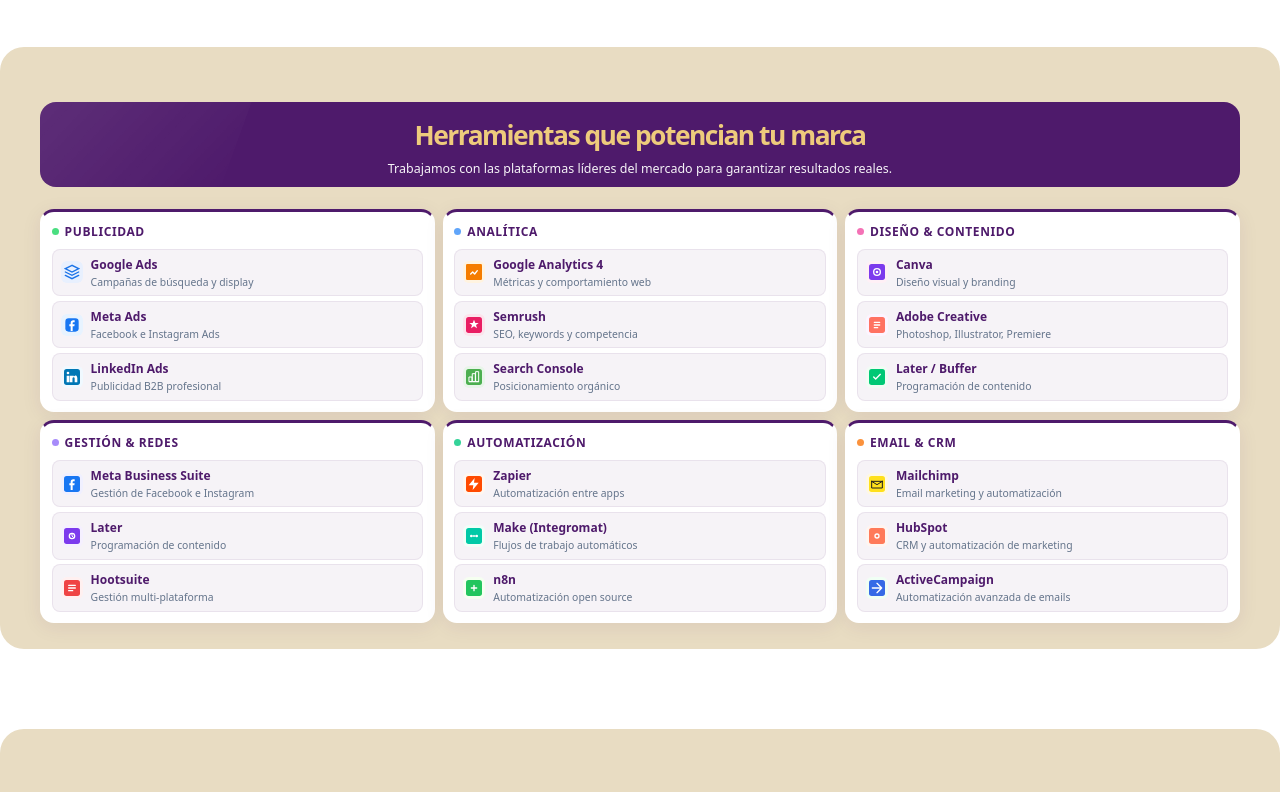
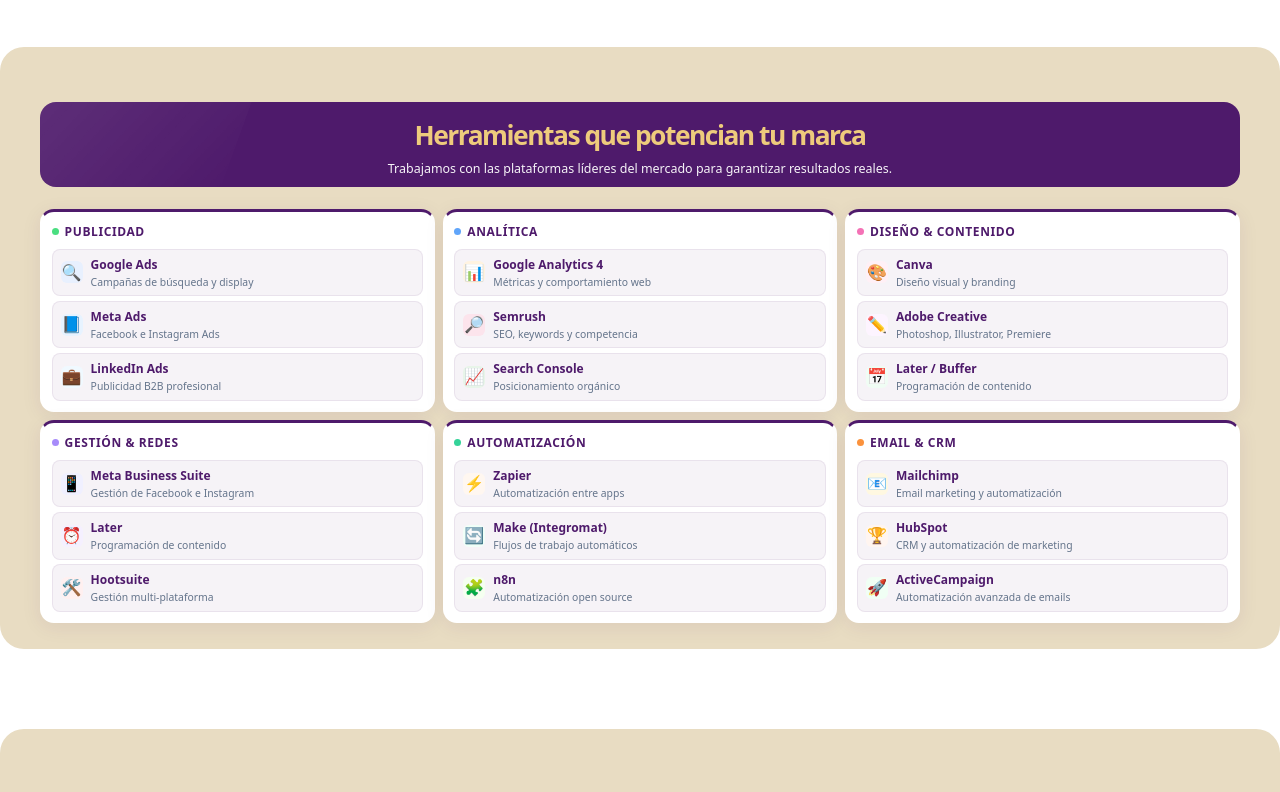
Before and after one commit to francoxvr/BRAVAS-WEB, a Next.js app in the folder frontend/: page /servicios in a window 1280 px wide. Shown: the part 3129-3921 px from the top of the page. Built offline with nearby package versions, Linux system fonts and the light colour scheme.

Commit message:
feat: make all sections editable from TinaCMS in Servicios page

```diff
--- a/frontend/src/components/sections/Servicios.tsx
+++ b/frontend/src/components/sections/Servicios.tsx
@@ -27,45 +27,18 @@
   { pregunta: '¿Puedo ver reportes del trabajo que hacen?', respuesta: 'Sí, todos los clientes reciben reportes mensuales detallados con métricas clave, análisis de resultados y recomendaciones. También tenés acceso a dashboards en tiempo real según el servicio contratado.' },
 ];
 
-const herramientas = [
-  { categoria: 'Publicidad', color: '#4ade80', tools: [
-    { nombre: 'Google Ads', desc: 'Campañas de búsqueda y display', bg: '#e8f0fe', icon: <svg width="16" height="16" viewBox="0 0 24 24" fill="none"><path d="M12 2L2 7l10 5 10-5-10-5zM2 17l10 5 10-5M2 12l10 5 10-5" stroke="#1a73e8" strokeWidth="2" strokeLinecap="round" /></svg> },
-    { nombre: 'Meta Ads', desc: 'Facebook e Instagram Ads', bg: '#e7f3ff', icon: <svg width="16" height="16" viewBox="0 0 24 24" fill="none"><rect x="2" y="2" width="20" height="20" rx="5" fill="#1877f2" /><path d="M16 8h-2a1 1 0 00-1 1v2h3l-.5 3H13v7h-3v-7H8v-3h2V9a4 4 0 014-4h2v3z" fill="white" /></svg> },
-    { nombre: 'LinkedIn Ads', desc: 'Publicidad B2B profesional', bg: '#f0f9ff', icon: <svg width="16" height="16" viewBox="0 0 24 24" fill="none"><rect width="24" height="24" rx="4" fill="#0077b5" /><path d="M6 8a2 2 0 100-4 2 2 0 000 4zm-2 2h4v10H4V10zm7 0h3.6v1.4c.5-.9 1.7-1.8 3.4-1.8C18.5 9.6 20 11 20 14v6h-4v-5.3c0-1.3-.5-2.2-1.6-2.2-.9 0-1.4.6-1.6 1.2-.1.2-.1.5-.1.8V20h-4V10z" fill="white" /></svg> },
-  ]},
-  { categoria: 'Analítica', color: '#60a5fa', tools: [
-    { nombre: 'Google Analytics 4', desc: 'Métricas y comportamiento web', bg: '#fff3e0', icon: <svg width="16" height="16" viewBox="0 0 24 24" fill="none"><rect width="24" height="24" rx="2" fill="#f57c00" /><path d="M7 15l3-3 3 3 4-5" stroke="white" strokeWidth="2" strokeLinecap="round" strokeLinejoin="round" /></svg> },
-    { nombre: 'Semrush', desc: 'SEO, keywords y competencia', bg: '#fce4ec', icon: <svg width="16" height="16" viewBox="0 0 24 24" fill="none"><rect width="24" height="24" rx="4" fill="#e91e63" /><path d="M12 4l2 5h5l-4 3 1.5 5L12 14l-4.5 3 1.5-5L5 9h5z" fill="white" /></svg> },
-    { nombre: 'Search Console', desc: 'Posicionamiento orgánico', bg: '#e8f5e9', icon: <svg width="16" height="16" viewBox="0 0 24 24" fill="none"><rect width="24" height="24" rx="4" fill="#4caf50" /><path d="M5 19h14M5 12h4v7H5zm5-5h4v12h-4zm5-3h4v15h-4z" stroke="white" strokeWidth="1.5" strokeLinecap="round" /></svg> },
-  ]},
-  { categoria: 'Diseño & Contenido', color: '#f472b6', tools: [
-    { nombre: 'Canva', desc: 'Diseño visual y branding', bg: '#fff0f6', icon: <svg width="16" height="16" viewBox="0 0 24 24" fill="none"><rect width="24" height="24" rx="4" fill="#7c3aed" /><circle cx="12" cy="12" r="5" stroke="white" strokeWidth="2" /><circle cx="12" cy="12" r="2" fill="white" /></svg> },
-    { nombre: 'Adobe Creative', desc: 'Photoshop, Illustrator, Premiere', bg: '#fdf4ff', icon: <svg width="16" height="16" viewBox="0 0 24 24" fill="none"><rect width="24" height="24" rx="4" fill="#ff7262" /><path d="M8 8h8M8 12h8M8 16h5" stroke="white" strokeWidth="2" strokeLinecap="round" /></svg> },
-    { nombre: 'Later / Buffer', desc: 'Programación de contenido', bg: '#f0fdf4', icon: <svg width="16" height="16" viewBox="0 0 24 24" fill="none"><rect width="24" height="24" rx="4" fill="#00c875" /><path d="M7 12l3 3 7-7" stroke="white" strokeWidth="2" strokeLinecap="round" strokeLinejoin="round" /></svg> },
-  ]},
-  { categoria: 'Gestión & Redes', color: '#a78bfa', tools: [
-    { nombre: 'Meta Business Suite', desc: 'Gestión de Facebook e Instagram', bg: '#f0f0ff', icon: <svg width="16" height="16" viewBox="0 0 24 24" fill="none"><rect width="24" height="24" rx="4" fill="#1877f2" /><path d="M16 8h-2a1 1 0 00-1 1v2h3l-.5 3H13v7h-3v-7H8v-3h2V9a4 4 0 014-4h2v3z" fill="white" /></svg> },
-    { nombre: 'Later', desc: 'Programación de contenido', bg: '#f5f0ff', icon: <svg width="16" height="16" viewBox="0 0 24 24" fill="none"><rect width="24" height="24" rx="4" fill="#7c3aed" /><circle cx="12" cy="12" r="4" stroke="white" strokeWidth="2" /><path d="M12 8v4l2 2" stroke="white" strokeWidth="1.5" strokeLinecap="round" /></svg> },
-    { nombre: 'Hootsuite', desc: 'Gestión multi-plataforma', bg: '#fff0f0', icon: <svg width="16" height="16" viewBox="0 0 24 24" fill="none"><rect width="24" height="24" rx="4" fill="#ef4444" /><path d="M7 12h10M7 8h10M7 16h6" stroke="white" strokeWidth="2" strokeLinecap="round" /></svg> },
-  ]},
-  { categoria: 'Automatización', color: '#34d399', tools: [
-    { nombre: 'Zapier', desc: 'Automatización entre apps', bg: '#fff7f0', icon: <svg width="16" height="16" viewBox="0 0 24 24" fill="none"><rect width="24" height="24" rx="4" fill="#ff4a00" /><path d="M13 3L4 14h7l-1 7 9-11h-7l1-7z" fill="white" /></svg> },
-    { nombre: 'Make (Integromat)', desc: 'Flujos de trabajo automáticos', bg: '#f0fff8', icon: <svg width="16" height="16" viewBox="0 0 24 24" fill="none"><rect width="24" height="24" rx="4" fill="#00c9a7" /><circle cx="8" cy="12" r="2" fill="white" /><circle cx="16" cy="12" r="2" fill="white" /><path d="M10 12h4" stroke="white" strokeWidth="2" /></svg> },
-    { nombre: 'n8n', desc: 'Automatización open source', bg: '#f5fff0', icon: <svg width="16" height="16" viewBox="0 0 24 24" fill="none"><rect width="24" height="24" rx="4" fill="#22c55e" /><path d="M8 12h8M12 8v8" stroke="white" strokeWidth="2" strokeLinecap="round" /></svg> },
-  ]},
-  { categoria: 'Email & CRM', color: '#fb923c', tools: [
-    { nombre: 'Mailchimp', desc: 'Email marketing y automatización', bg: '#fff8e1', icon: <svg width="16" height="16" viewBox="0 0 24 24" fill="none"><rect width="24" height="24" rx="4" fill="#ffe01b" /><path d="M4 8l8 5 8-5M4 8v10h16V8M4 8h16" stroke="#1f1f1f" strokeWidth="1.5" strokeLinecap="round" strokeLinejoin="round" /></svg> },
-    { nombre: 'HubSpot', desc: 'CRM y automatización de marketing', bg: '#fff5f0', icon: <svg width="16" height="16" viewBox="0 0 24 24" fill="none"><rect width="24" height="24" rx="4" fill="#ff7a59" /><circle cx="12" cy="12" r="4" fill="white" /><circle cx="12" cy="12" r="2" fill="#ff7a59" /></svg> },
-    { nombre: 'ActiveCampaign', desc: 'Automatización avanzada de emails', bg: '#f0fff4', icon: <svg width="16" height="16" viewBox="0 0 24 24" fill="none"><rect width="24" height="24" rx="4" fill="#356ae6" /><path d="M5 12h14M12 5l7 7-7 7" stroke="white" strokeWidth="2" strokeLinecap="round" strokeLinejoin="round" /></svg> },
-  ]},
-];
 
 interface ServicioItem { titulo: string; descripcion: string; items: string[]; }
 interface FaqItem { pregunta: string; respuesta: string; }
+interface IntegralCard { titulo: string; descripcion: string; }
+interface Herramienta { nombre: string; descripcion: string; emoji: string; bg: string; }
+interface HerramientaCategoria { categoria: string; color: string; herramientas: Herramienta[]; }
 interface ServiciosData {
   servicios?: ServicioItem[];
   faqItems?: FaqItem[];
   integralImagenPrincipal?: string;
+  integralCards?: IntegralCard[];
+  herramientasCategorias?: HerramientaCategoria[];
   introTitulo?: string;
   introSubtitulo?: string;
   introDesc?: string;
@@ -79,6 +52,48 @@
   herramientasTitulo?: string;
   herramientasSubtitulo?: string;
 }
+
+const DEFAULT_INTEGRAL_CARDS: IntegralCard[] = [
+  { titulo: 'Gestión de Contenidos & Redes', descripcion: 'Creación de contenido estratégico y ejecución en plataformas sociales para engagement real y comunidades activas.' },
+  { titulo: 'Analítica y Growth', descripcion: 'Monitoreo de KPIs clave para optimizar decisiones y escalar resultados de forma continua.' },
+  { titulo: 'Estrategia de Crecimiento', descripcion: 'Seguimiento continuo y estrategias para escalar tu negocio de forma sostenible y medible.' },
+  { titulo: 'Branding & Identidad', descripcion: 'Desarrollo de identidad visual y de marca sólida que conecta emocionalmente con tu audiencia.' },
+  { titulo: 'Análisis & Métricas', descripcion: 'Evaluación de datos y reportes de rendimiento para tomar decisiones inteligentes.' },
+  { titulo: 'SEO & Posicionamiento', descripcion: 'Mejora de visibilidad orgánica en motores de búsqueda para atraer más clientes.' },
+];
+
+const DEFAULT_HERRAMIENTAS: HerramientaCategoria[] = [
+  { categoria: 'Publicidad', color: '#4ade80', herramientas: [
+    { nombre: 'Google Ads', descripcion: 'Campañas de búsqueda y display', emoji: '🔍', bg: '#e8f0fe' },
+    { nombre: 'Meta Ads', descripcion: 'Facebook e Instagram Ads', emoji: '📘', bg: '#e7f3ff' },
+    { nombre: 'LinkedIn Ads', descripcion: 'Publicidad B2B profesional', emoji: '💼', bg: '#f0f9ff' },
+  ]},
+  { categoria: 'Analítica', color: '#60a5fa', herramientas: [
+    { nombre: 'Google Analytics 4', descripcion: 'Métricas y comportamiento web', emoji: '📊', bg: '#fff3e0' },
+    { nombre: 'Semrush', descripcion: 'SEO, keywords y competencia', emoji: '🔎', bg: '#fce4ec' },
+    { nombre: 'Search Console', descripcion: 'Posicionamiento orgánico', emoji: '📈', bg: '#e8f5e9' },
+  ]},
+  { categoria: 'Diseño & Contenido', color: '#f472b6', herramientas: [
+    { nombre: 'Canva', descripcion: 'Diseño visual y branding', emoji: '🎨', bg: '#fff0f6' },
+    { nombre: 'Adobe Creative', descripcion: 'Photoshop, Illustrator, Premiere', emoji: '✏️', bg: '#fdf4ff' },
+    { nombre: 'Later / Buffer', descripcion: 'Programación de contenido', emoji: '📅', bg: '#f0fdf4' },
+  ]},
+  { categoria: 'Gestión & Redes', color: '#a78bfa', herramientas: [
+    { nombre: 'Meta Business Suite', descripcion: 'Gestión de Facebook e Instagram', emoji: '📱', bg: '#f0f0ff' },
+    { nombre: 'Later', descripcion: 'Programación de contenido', emoji: '⏰', bg: '#f5f0ff' },
+    { nombre: 'Hootsuite', descripcion: 'Gestión multi-plataforma', emoji: '🛠️', bg: '#fff0f0' },
+  ]},
+  { categoria: 'Automatización', color: '#34d399', herramientas: [
+    { nombre: 'Zapier', descripcion: 'Automatización entre apps', emoji: '⚡', bg: '#fff7f0' },
+    { nombre: 'Make (Integromat)', descripcion: 'Flujos de trabajo automáticos', emoji: '🔄', bg: '#f0fff8' },
+    { nombre: 'n8n', descripcion: 'Automatización open source', emoji: '🧩', bg: '#f5fff0' },
+  ]},
+  { categoria: 'Email & CRM', color: '#fb923c', herramientas: [
+    { nombre: 'Mailchimp', descripcion: 'Email marketing y automatización', emoji: '📧', bg: '#fff8e1' },
+    { nombre: 'HubSpot', descripcion: 'CRM y automatización de marketing', emoji: '🏆', bg: '#fff5f0' },
+    { nombre: 'ActiveCampaign', descripcion: 'Automatización avanzada de emails', emoji: '🚀', bg: '#f0fff4' },
+  ]},
+];
 
 function FaqSection({ faqs }: { faqs: FaqItem[] }) {
   const [abierto, setAbierto] = useState<number | null>(null);
@@ -106,6 +121,8 @@
 export default function Servicios() {
   const [servicios, setServicios] = useState<ServicioItem[]>(DEFAULT_SERVICIOS);
   const [integralImg, setIntegralImg] = useState<string>("/assets/images/marketing/marketing10.jpg");
+  const [integralCards, setIntegralCards] = useState<IntegralCard[]>(DEFAULT_INTEGRAL_CARDS);
+  const [herramientas, setHerramientas] = useState<HerramientaCategoria[]>(DEFAULT_HERRAMIENTAS);
   const [faqs, setFaqs] = useState<FaqItem[]>(DEFAULT_FAQS);
   const [textos, setTextos] = useState<ServiciosData>({});
 
@@ -115,6 +132,8 @@
       if (d.servicios?.length) setServicios(d.servicios);
       if (d.faqItems?.length) setFaqs(d.faqItems);
       if (d.integralImagenPrincipal) setIntegralImg(d.integralImagenPrincipal);
+      if (d.integralCards?.length) setIntegralCards(d.integralCards);
+      if (d.herramientasCategorias?.length) setHerramientas(d.herramientasCategorias);
       setTextos(d);
     });
   }, []);
@@ -165,21 +184,22 @@
         <div className={styles.integralGrid}>
           <div className={styles.integralCardBig}>
             <div className={styles.integralCardBigImg}>
-              <Image src={integralImg} alt="Gestión de Contenidos" width={500} height={180} style={{ width: '100%', height: '100%', objectFit: 'cover' }} />
+              <Image src={integralImg || "/assets/images/marketing/marketing10.jpg"} alt={integralCards[0]?.titulo ?? ''} width={500} height={180} style={{ width: '100%', height: '100%', objectFit: 'cover' }} />
             </div>
             <div className={styles.integralCardBigBody}>
-              <h3>Gestión de Contenidos & Redes</h3>
-              <p>Creación de contenido estratégico y ejecución en plataformas sociales para engagement real y comunidades activas.</p>
+              <h3>{integralCards[0]?.titulo}</h3>
+              <p>{integralCards[0]?.descripcion}</p>
             </div>
           </div>
           <div className={styles.integralCardRight}>
-            <div className={styles.integralCardSm}><h3>Analítica y Growth</h3><p>Monitoreo de KPIs clave para optimizar decisiones y escalar resultados de forma continua.</p></div>
-            <div className={styles.integralCardSm}><h3>Estrategia de Crecimiento</h3><p>Seguimiento continuo y estrategias para escalar tu negocio de forma sostenible y medible.</p></div>
+            {integralCards.slice(1, 3).map((c, i) => (
+              <div key={i} className={styles.integralCardSm}><h3>{c.titulo}</h3><p>{c.descripcion}</p></div>
+            ))}
           </div>
           <div className={styles.integralRowBottom}>
-            <div className={styles.integralCardBot}><h3>Branding & Identidad</h3><p>Desarrollo de identidad visual y de marca sólida que conecta emocionalmente con tu audiencia.</p></div>
-            <div className={styles.integralCardBot}><h3>Análisis & Métricas</h3><p>Evaluación de datos y reportes de rendimiento para tomar decisiones inteligentes.</p></div>
-            <div className={styles.integralCardBot}><h3>SEO & Posicionamiento</h3><p>Mejora de visibilidad orgánica en motores de búsqueda para atraer más clientes.</p></div>
+            {integralCards.slice(3, 6).map((c, i) => (
+              <div key={i} className={styles.integralCardBot}><h3>{c.titulo}</h3><p>{c.descripcion}</p></div>
+            ))}
           </div>
         </div>
       </section>
@@ -197,12 +217,12 @@
                 <span className={styles.herCatName}>{cat.categoria}</span>
               </div>
               <div className={styles.herTools}>
-                {cat.tools.map((tool) => (
+                {cat.herramientas.map((tool) => (
                   <div key={tool.nombre} className={styles.herTool}>
-                    <div className={styles.herToolIcon} style={{ background: tool.bg }}>{tool.icon}</div>
+                    <div className={styles.herToolIcon} style={{ background: tool.bg, fontSize: '1rem', display: 'flex', alignItems: 'center', justifyContent: 'center' }}>{tool.emoji}</div>
                     <div className={styles.herToolInfo}>
                       <p className={styles.herToolName}>{tool.nombre}</p>
-                      <p className={styles.herToolDesc}>{tool.desc}</p>
+                      <p className={styles.herToolDesc}>{tool.descripcion}</p>
                     </div>
                   </div>
                 ))}
```
Also changed, not shown: frontend/tina/config.ts (+27 -1 lines), frontend/tina/content/pages/servicios.json (+50 -50 lines).
